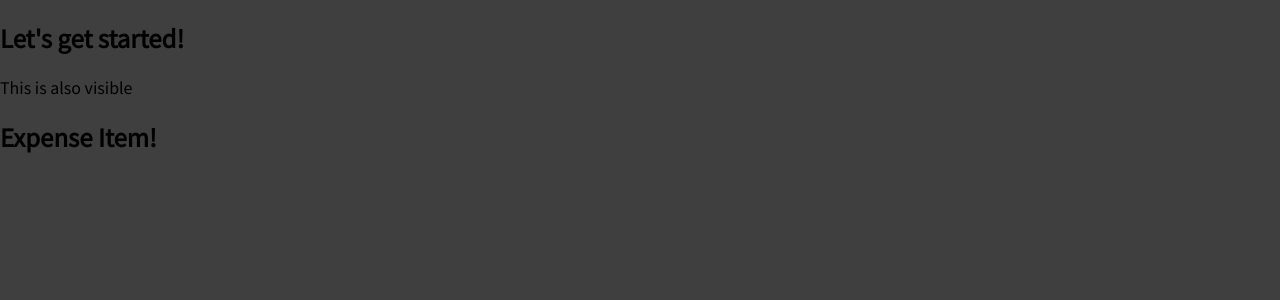
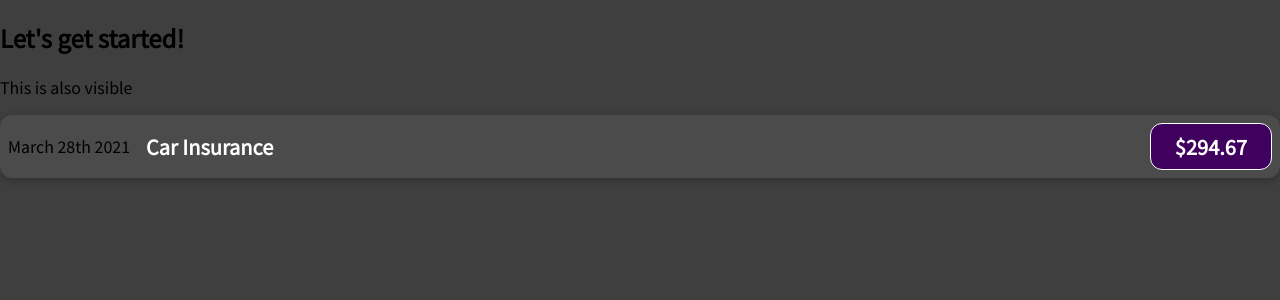
Before and after one commit to vozret/UpdatedReactTutorial, a React (Create React App) app: page / in a window 1280 px wide. Shown: the top 300 px of the page. Built offline with nearby package versions, Linux system fonts and the light colour scheme.

Commit message:
adding basic CSS styling

```diff
--- /dev/null
+++ b/src/components/ExpenseItem.css
@@ -0,0 +1,56 @@
+.expense-item {
+  display: flex;
+  justify-content: space-between;
+  align-items: center;
+  box-shadow: 0 2px 8px rgba(0, 0, 0, 0.25);
+  padding: 0.5rem;
+  margin: 1rem 0;
+  border-radius: 12px;
+  background-color: #4b4b4b;
+}
+
+.expense-item__description {
+  display: flex;
+  flex-direction: column;
+  gap: 1rem;
+  align-items: flex-end;
+  flex-flow: column-reverse;
+  justify-content: flex-start;
+  flex: 1;
+}
+
+.expense-item h2 {
+  color: #3a3a3a;
+  font-size: 1rem;
+  flex: 1;
+  margin: 0 1rem;
+  color: white;
+}
+
+.expense-item__price {
+  font-size: 1rem;
+  font-weight: bold;
+  color: white;
+  background-color: #40005d;
+  border: 1px solid white;
+  padding: 0.5rem;
+  border-radius: 12px;
+}
+
+@media (min-width: 580px) {
+  .expense-item__description {
+    flex-direction: row;
+    align-items: center;
+    justify-content: flex-start;
+    flex: 1;
+  }
+
+  .expense-item__description h2 {
+    font-size: 1.25rem;
+  }
+
+  .expense-item__price {
+    font-size: 1.25rem;
+    padding: 0.5rem 1.5rem;
+  }
+}
--- a/src/components/ExpenseItem.js
+++ b/src/components/ExpenseItem.js
@@ -1,7 +1,16 @@
+import './ExpenseItem.css';
 
 function ExpenseItem() {
     return(
-        <h2>Expense Item!</h2>
+        <div className="expense-item">
+            <div>March 28th 2021</div>
+            <div className="expense-item__description">
+                <h2 >Car Insurance</h2>
+                <div className="expense-item__price">
+                    $294.67
+                </div>
+            </div>
+        </div>
     );
 }
 
```
